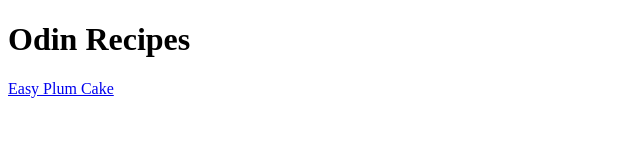
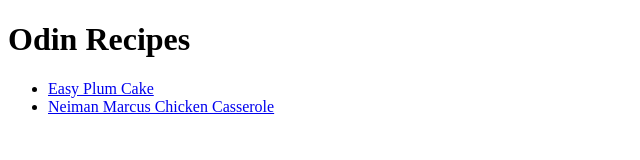
Before and after one commit to JayZeus999/odin-recipes, a plain HTML site: page index.html in a window 1280 px wide. Shown: the whole page, without its empty margins (0-640 px from the left). Drawn offline with Linux system fonts and the light colour scheme.

Commit message:
Add new link to root html

```diff
--- a/index.html
+++ b/index.html
@@ -1,12 +1,18 @@
 <!DOCTYPE html>
 <html lang="en">
+
 <head>
     <meta charset="UTF-8">
     <meta name="viewport" content="width=device-width, initial-scale=1.0">
     <title>Document</title>
 </head>
+
 <body>
     <h1>Odin Recipes</h1>
-    <a href="./recipes/easyplumcake.html">Easy Plum Cake</a>
+    <ul>
+    <li><a href="./recipes/easyplumcake.html">Easy Plum Cake</a></li>
+    <li><a href="./recipes/neiman-marcus-chicken-casserole.html">Neiman Marcus Chicken Casserole</a></li>
+    </ul>
 </body>
+
 </html>
```
Also changed, not shown: recipes/neiman-marcus-chicken-casserole.html (+4 -0 lines).
